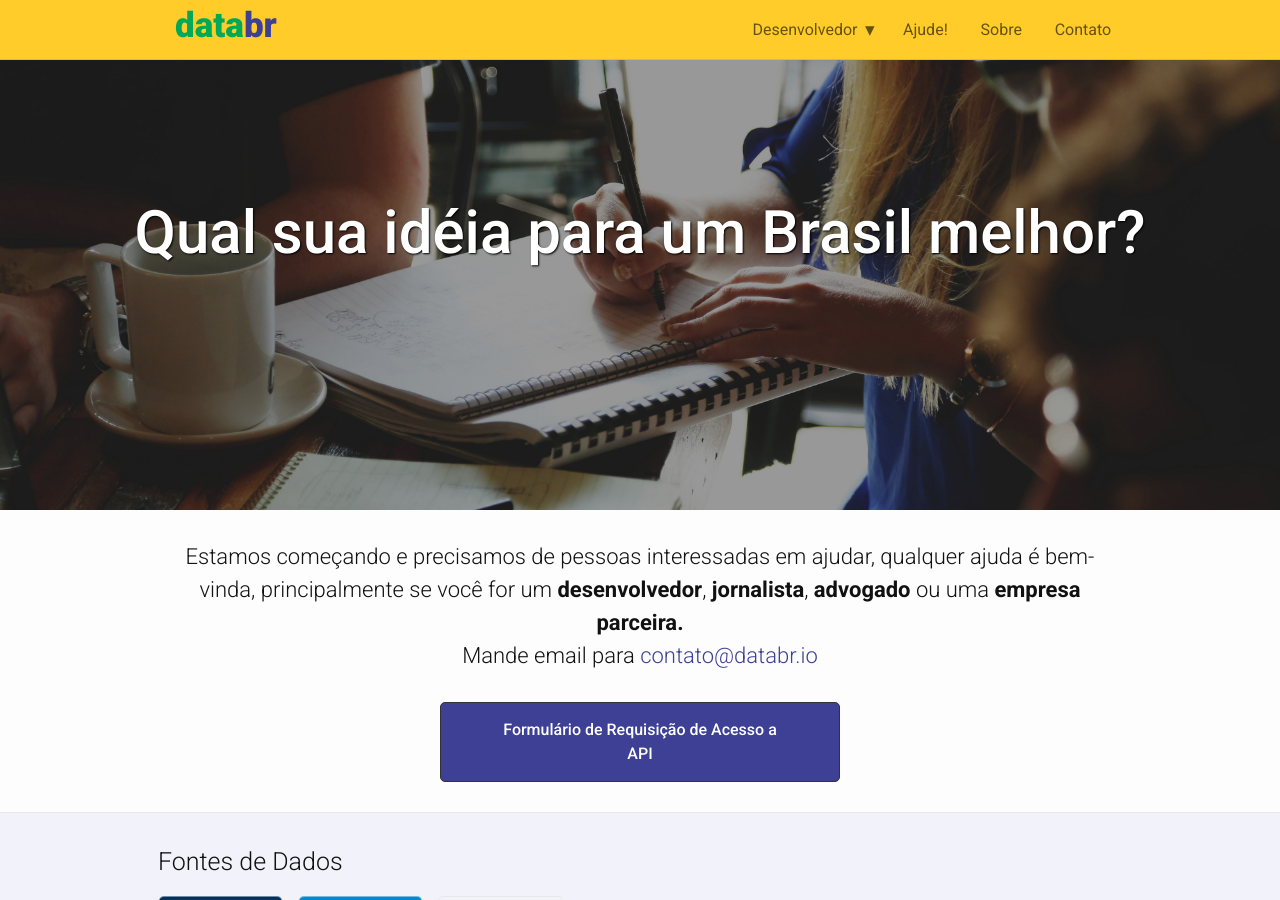
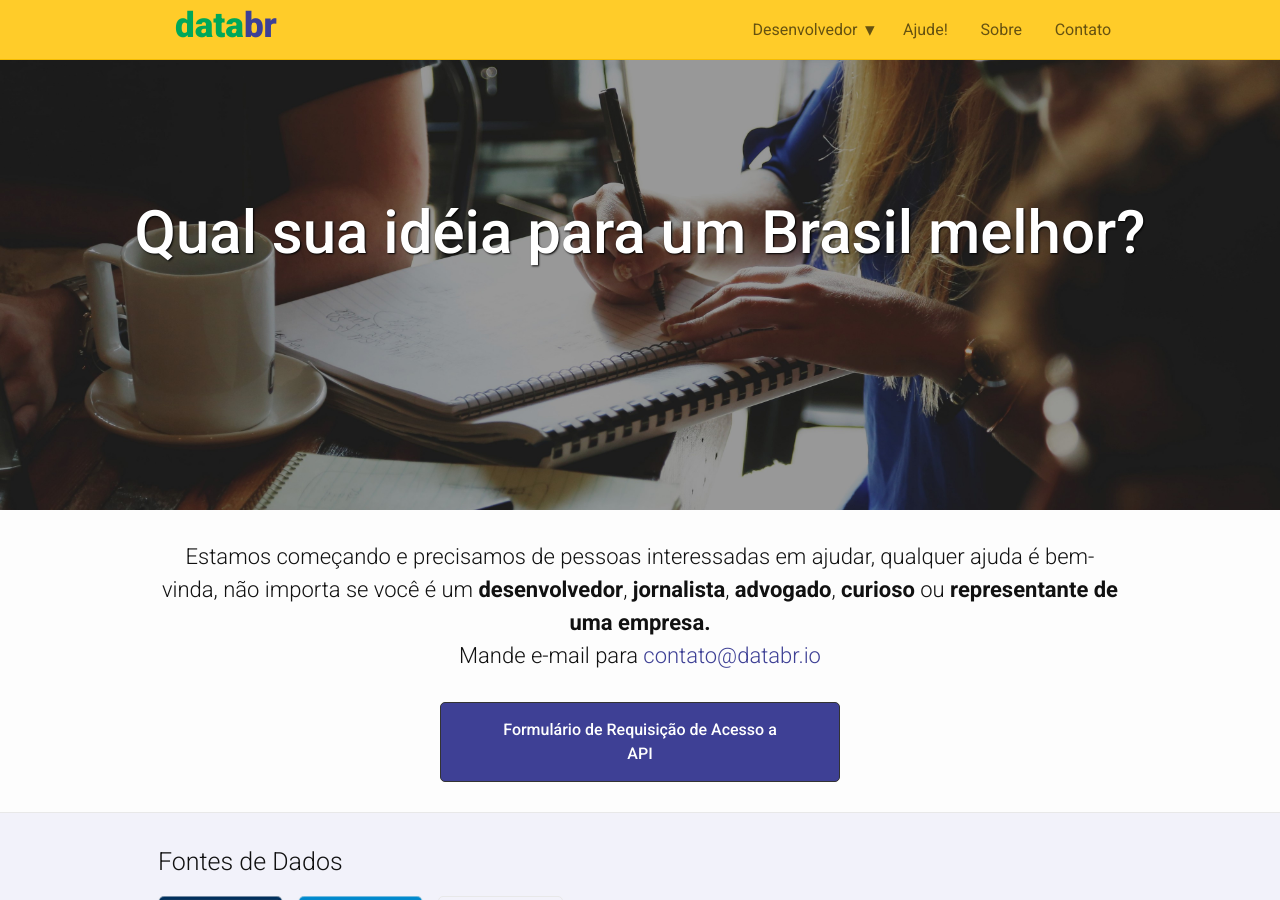
Before and after one commit to databr/databr.github.io, a Jekyll site: the page built from index.html, in a window 1280 px wide and 900 px high. Built offline with Jekyll 4.4.1, drawn with Linux system fonts in a browser that asks for light colours; nearby versions of some CDN libraries.

Commit message:
improved home text

```diff
--- a/index.html
+++ b/index.html
@@ -6,10 +6,10 @@ layout: home
   <div class="wrapper">
     <h3>
       Estamos começando e precisamos de pessoas interessadas em ajudar,
-      qualquer ajuda é bem-vinda, principalmente se você for um
+      qualquer ajuda é bem-vinda, não importa se você é um
       <strong>desenvolvedor</strong>, <strong>jornalista</strong>,
-      <strong>advogado</strong> ou uma <strong>empresa parceira.</strong><br />
-      Mande email para <a href="mailto:{{ site.email }}">{{ site.email }}</a>
+      <strong>advogado</strong>, <strong>curioso</strong> ou <strong>representante de uma empresa.</strong><br />
+      Mande e-mail para <a href="mailto:{{ site.email }}">{{ site.email }}</a>
     </h3>
   </div>
 </div>
```
